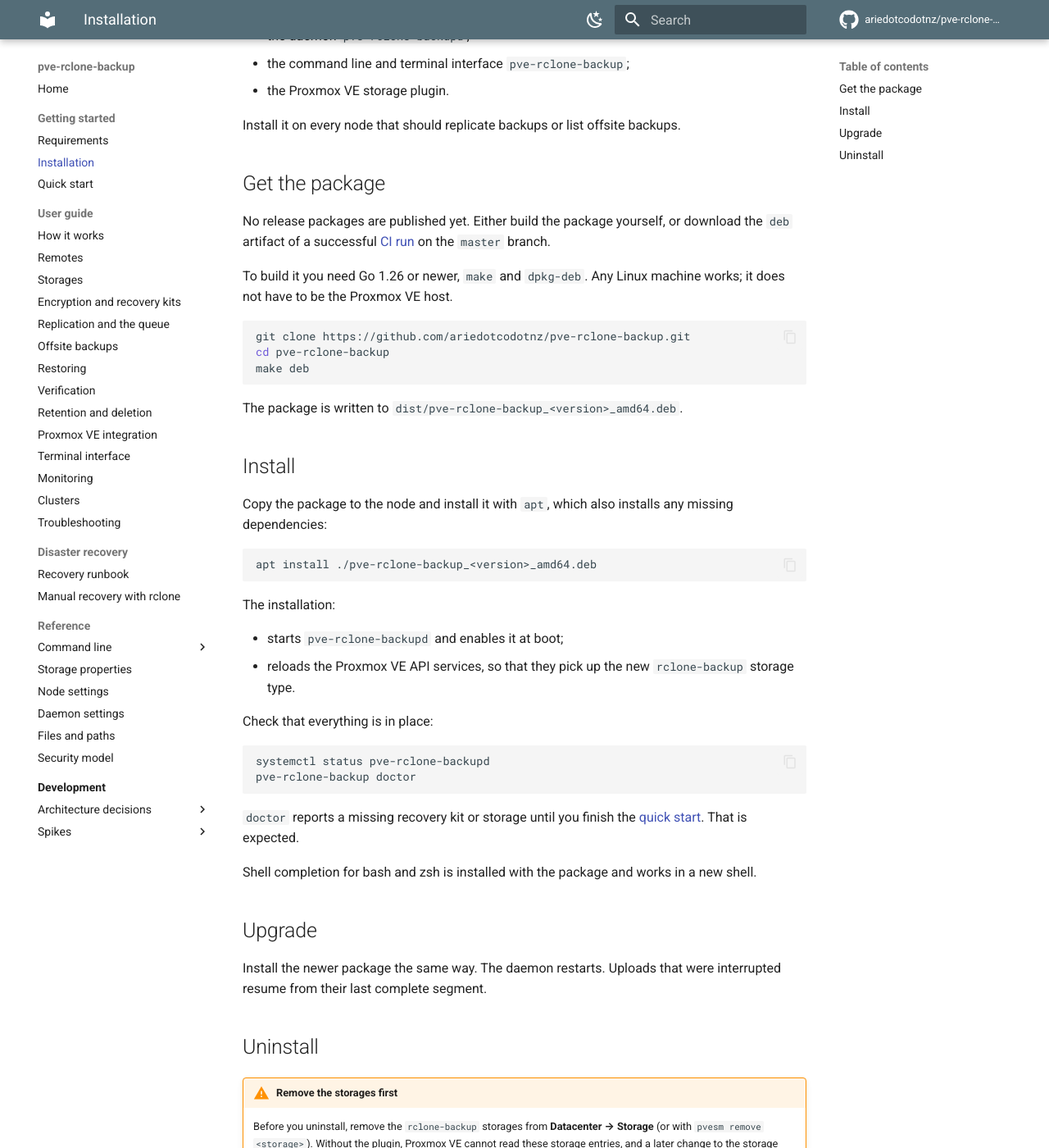
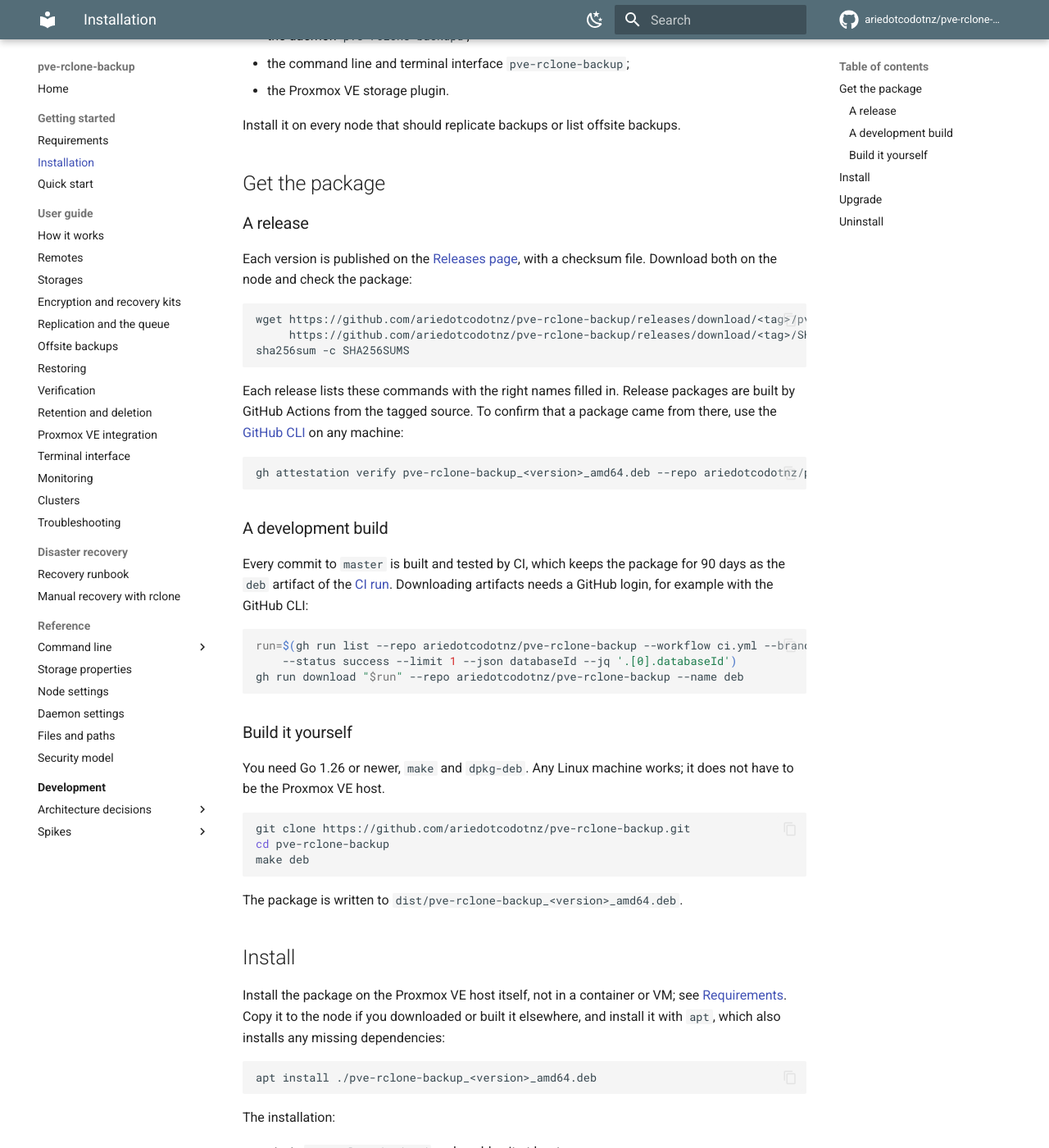
Before and after one commit to ariedotcodotnz/pve-rclone-backup, an MkDocs documentation site: the page built from docs/getting-started/installation.md, in a window 1280 px wide and 1400 px high, scrolled down 190 px. Shown: the whole window at 82% size. Built offline with MkDocs 1.6.1 and Material for MkDocs 9.7.7, drawn with Linux system fonts in a browser that asks for light colours; comment, search, counter and statistics services are not loaded.

Commit message:
Publish tagged releases from GitHub Actions
Pushing a tag vMAJOR.MINOR.PATCH (or with a -PRERELEASE suffix) runs the
release workflow:

- It maps the tag to a Debian version; a suffix becomes ~suffix, so
  pre-releases sort before the release. Other tags fail at once.
- It runs the whole CI workflow on the tagged commit, now callable with a
  package version, which builds the package and tests installing it.
- It publishes the .deb on GitHub Releases, named after the tag, with a
  SHA256SUMS file and a build provenance attestation, and with install
  and verification commands in the release notes.

The installation guide now describes releases, development builds from
CI artifacts and building from source; the development guide describes
cutting a release.

````diff
--- a/docs/getting-started/installation.md
+++ b/docs/getting-started/installation.md
@@ -10,12 +10,42 @@ Install it on every node that should replicate backups or list offsite backups.
 
 ## Get the package
 
-No release packages are published yet. Either build the package yourself, or download the `deb`
-artifact of a successful [CI run](https://github.com/ariedotcodotnz/pve-rclone-backup/actions/workflows/ci.yml)
-on the `master` branch.
+### A release
 
-To build it you need Go 1.26 or newer, `make` and `dpkg-deb`. Any Linux machine works; it does not
-have to be the Proxmox VE host.
+Each version is published on the
+[Releases page](https://github.com/ariedotcodotnz/pve-rclone-backup/releases), with a checksum
+file. Download both on the node and check the package:
+
+```sh
+wget https://github.com/ariedotcodotnz/pve-rclone-backup/releases/download/<tag>/pve-rclone-backup_<version>_amd64.deb \
+     https://github.com/ariedotcodotnz/pve-rclone-backup/releases/download/<tag>/SHA256SUMS
+sha256sum -c SHA256SUMS
+```
+
+Each release lists these commands with the right names filled in. Release packages are built by
+GitHub Actions from the tagged source. To confirm that a package came from there, use the
+[GitHub CLI](https://cli.github.com/) on any machine:
+
+```sh
+gh attestation verify pve-rclone-backup_<version>_amd64.deb --repo ariedotcodotnz/pve-rclone-backup
+```
+
+### A development build
+
+Every commit to `master` is built and tested by CI, which keeps the package for 90 days as the
+`deb` artifact of the [CI run](https://github.com/ariedotcodotnz/pve-rclone-backup/actions/workflows/ci.yml).
+Downloading artifacts needs a GitHub login, for example with the GitHub CLI:
+
+```sh
+run=$(gh run list --repo ariedotcodotnz/pve-rclone-backup --workflow ci.yml --branch master \
+    --status success --limit 1 --json databaseId --jq '.[0].databaseId')
+gh run download "$run" --repo ariedotcodotnz/pve-rclone-backup --name deb
+```
+
+### Build it yourself
+
+You need Go 1.26 or newer, `make` and `dpkg-deb`. Any Linux machine works; it does not have to be
+the Proxmox VE host.
 
 ```sh
 git clone https://github.com/ariedotcodotnz/pve-rclone-backup.git
@@ -27,8 +57,9 @@ The package is written to `dist/pve-rclone-backup_<version>_amd64.deb`.
 
 ## Install
 
-Copy the package to the node and install it with `apt`, which also installs any missing
-dependencies:
+Install the package on the Proxmox VE host itself, not in a container or VM; see
+[Requirements](requirements.md#where-it-runs). Copy it to the node if you downloaded or built it
+elsewhere, and install it with `apt`, which also installs any missing dependencies:
 
 ```sh
 apt install ./pve-rclone-backup_<version>_amd64.deb
````
Also changed, not shown: README.md (+3 -1 lines), docs/development/index.md (+20 -0 lines), 2 other files.
